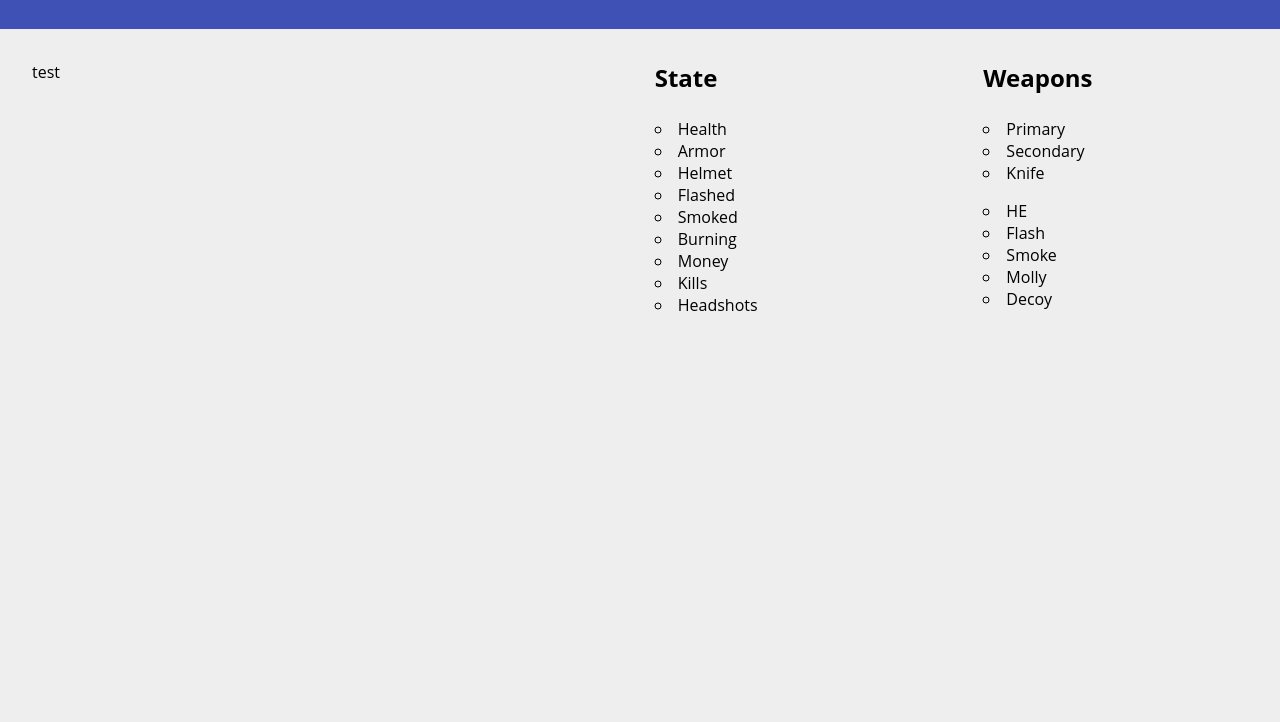
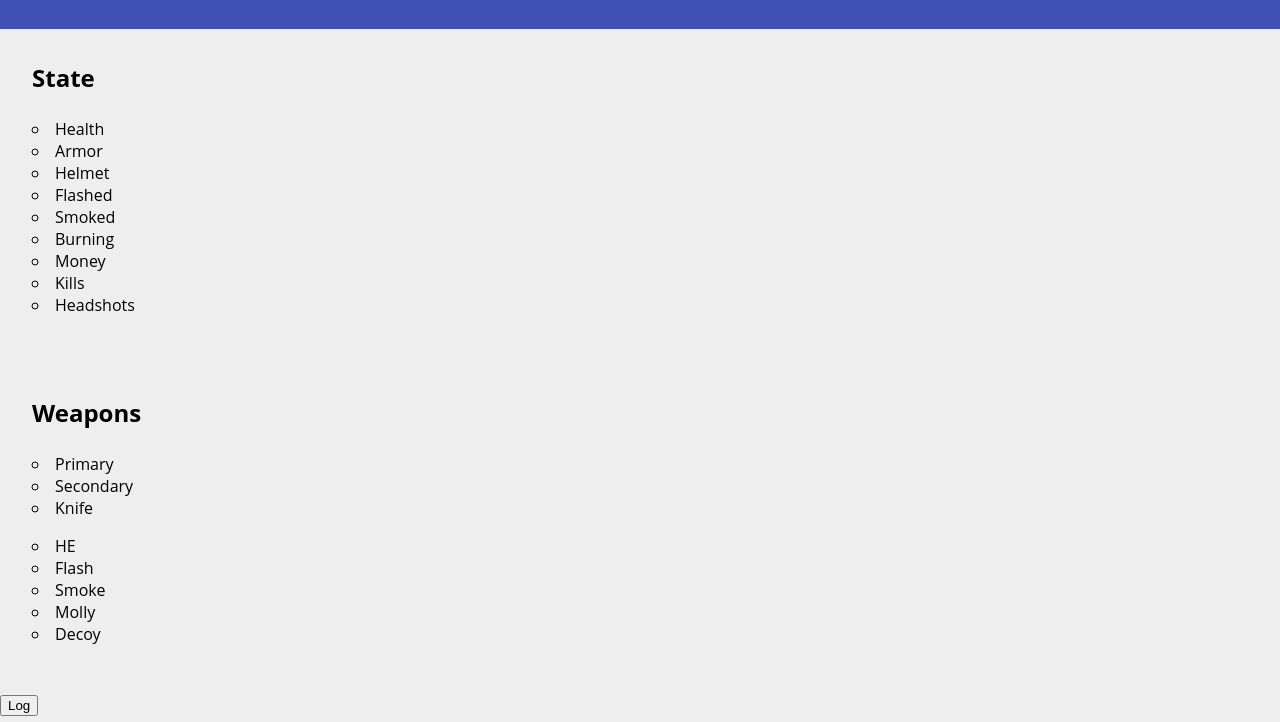
Before and after one commit to DavidHaruch/csgoGamestate, a website: page static/index.html in a window 1280 px wide. Shown: the part 78-800 px from the top of the page. Drawn offline with Linux system fonts and the light colour scheme; no server answers.

Commit message:
attempts at getting vue to update data :-(

```diff
--- a/package.json
+++ b/package.json
@@ -6,7 +6,8 @@
   "dependencies": {
     "express": "^4.13.3",
     "socket.io": "^1.3.7",
-    "util": "^0.10.3"
+    "util": "^0.10.3",
+    "yargs": "^3.31.0"
   },
   "devDependencies": {},
   "scripts": {
--- a/static/client.js
+++ b/static/client.js
@@ -1,6 +1,19 @@
 var socket = io("http://localhost:6378");
-  socket.on('update', function (data) {
-    console.log(JSON.parse(data));
-    document.querySelector("#data").textContent = JSON.parse(data).currentWeapon;
-    socket.emit('my other event', { my: 'data' });
-  });
+
+var vm = new Vue({
+	el: '#main',
+	data: {
+		weapons: "",
+	},
+	init: function() {
+		socket.on("weapons",function(response) {
+			vm.$data = JSON.parse(response);
+		});
+	},
+	methods: {
+		button: function () {
+			console.log(vm.$data.currentWeapon);
+		}
+	},
+});
+Vue.config.debug = true;
--- a/static/index.html
+++ b/static/index.html
@@ -6,6 +6,7 @@
 	<title>csgoGameState - WebClient</title>
 	<link rel="stylesheet" href="styles.css">
 	<script src="socket.io.js"></script>
+	<script src="vue.js"></script>
 </head>
 
 <body>
@@ -13,11 +14,7 @@
 		<h1>csgoGameState</h1>
 	</header>
 
-	<main>
-		<section id="map">
-			test
-		</section>
-
+	<main id="main">
 		<section id="state">
 			<h2>State</h2>
 			<ul class="state">
@@ -51,7 +48,12 @@
 
 			</div>
 		</section>
+		<div class="test">
+			{{ weapons.primary.name }}
+			<button @click="button()">Log</button>
+		</div>
 	</main>
+
 
 
 	<script src="client.js"></script>
--- a/static/styles.css
+++ b/static/styles.css
@@ -28,6 +28,7 @@ header h1 {
 
 main {
 	display: flex;
+	flex-direction: column;
 }
 
 main section {
@@ -37,10 +38,6 @@ main section {
 	padding: 2rem;
 }
 
-main #map {
-	flex-basis: 100%;
-}
-
 ul {
 	padding: 0;
 	margin: 0;
```
Also changed, not shown: server.js (+8 -4 lines), 1 other file.
